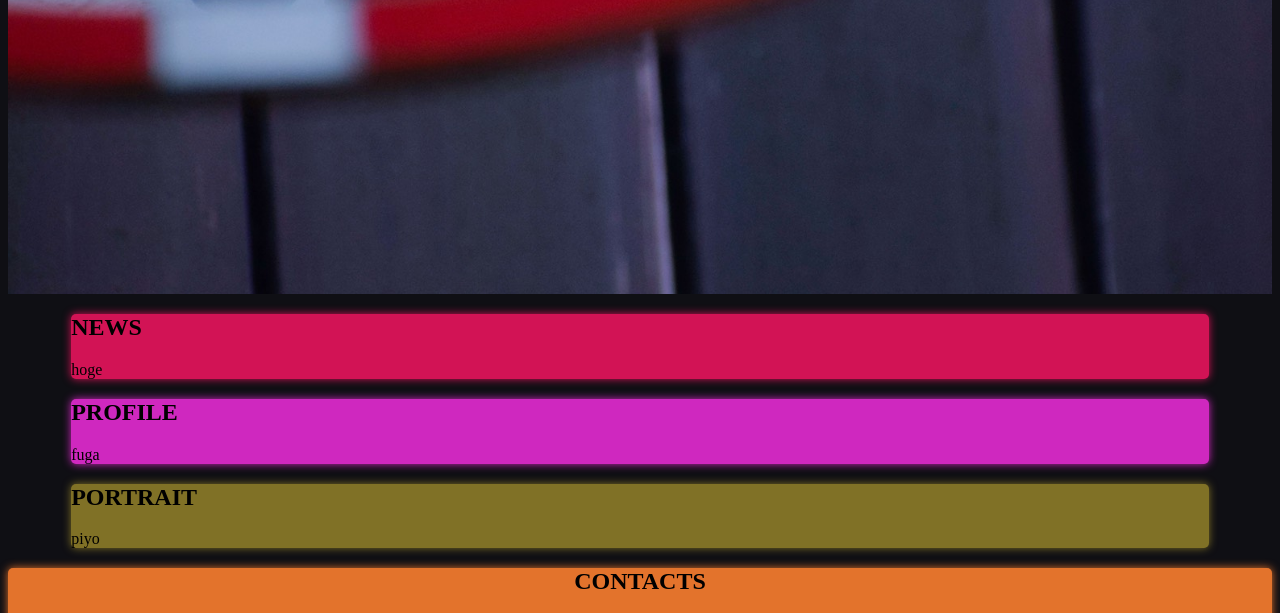
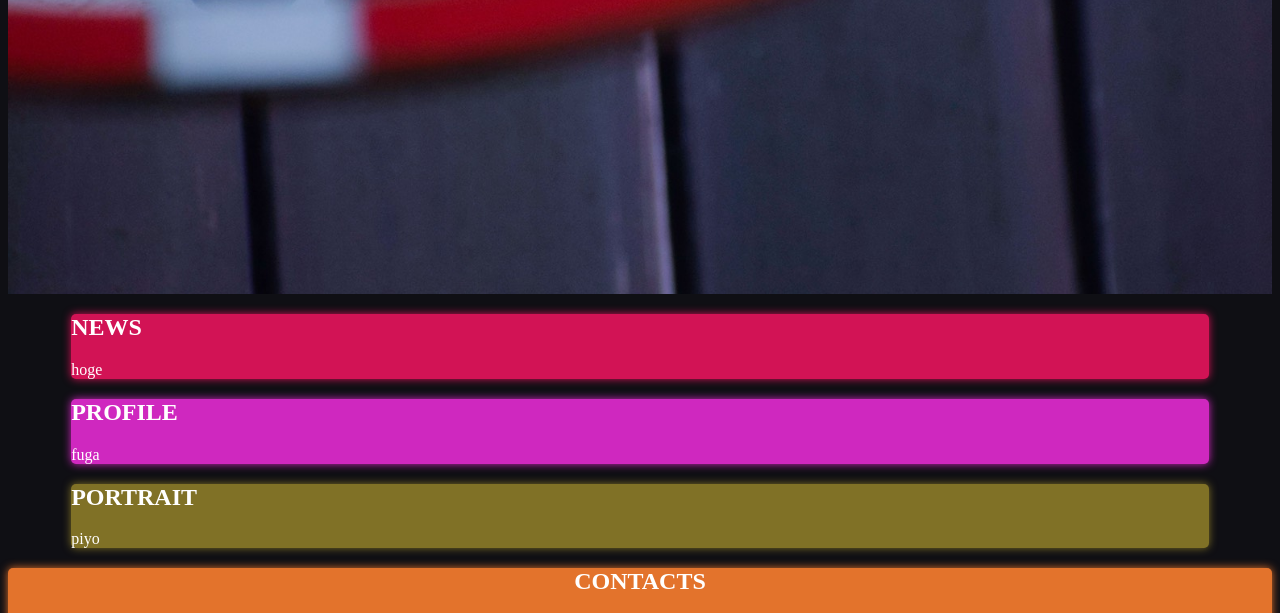
Before and after one commit to Tanson321/MyBrothersPortfolio, a plain HTML site: page index.html in a window 1280 px wide. Shown: the part 526-1139 px from the top of the page. Drawn offline with nearby package versions, Linux system fonts and the light colour scheme.

Commit message:
added animation

```diff
--- a/script.js
+++ b/script.js
@@ -26,7 +26,7 @@ function colorPickerNews(){
     }
       $('.wrapper-news').ready(function(){
         $('.wrapper-news').css("box-shadow","0 0 8px 0px "+news.style.background+"")
-  })
+  });
   };
 
   function colorPickerProfile(){
--- a/stylesheet.css
+++ b/stylesheet.css
@@ -77,56 +77,59 @@ body{
     }
 }
 
-
-
 .wrapper-news{
     width:90%;
-    background-color: #aaaaaa;
+    background-color: rgba(250, 250, 250, 0);
     margin: 0 auto;
     transition-duration:2s;
     transition-timing-function: cubic-bezier(0.075, 0.82, 0.165, 1);
+    transition-delay: 0ms;
     border-radius:5px;
-    box-shadow: 0 0 20px 0px #aaaaaa;
+    box-shadow: 0 0 0px 0px rgba(250, 250, 250, 0);
 }
 
 .container-news{
     width:auto;
     height:auto;
+    color:white;
 }
 
 .wrapper-profile{
-    background-color:#aaa;
+    background-color:rgba(250, 250, 250, 0);
     width:90%;
     margin: 0 auto;
     transition-duration:2s;
     transition-timing-function: cubic-bezier(0.075, 0.82, 0.165, 1);
+    transition-delay: 50ms;
     border-radius:5px;
-    box-shadow: 0 0 20px 0px #aaa;
+    box-shadow: 0 0 0px 0px rgba(250, 250, 250, 0);
 }
 
 .container-profile{
     width:auto;
     height:auto;
-
+    color:white;
 }
 
 .wrapper-portrait{
-    background-color:#aaa;
+    background-color:rgba(250, 250, 250, 0);
     width:90%;
     margin: 0 auto;
     transition-duration:2s;
     transition-timing-function: cubic-bezier(0.075, 0.82, 0.165, 1);
+    transition-delay: 100ms;
     border-radius:5px;
-    box-shadow: 0 0 20px 0px #aaa;
+    box-shadow: 0 0 0px 0px rgba(250, 250, 250, 0);
 }
 
 .container-portrait{
     width:auto;
     height:auto;
+    color:white;
 }
 
 footer{
-    background-color:#aaa;
+    background-color:rgba(250, 250, 250, 0);
     width:100%;
     margin: 0 auto;
     height:350px;
@@ -137,6 +140,7 @@ footer{
 
 footer h2{
     text-align: center;
+    color:white;
 }
 
 .twitter{
```
